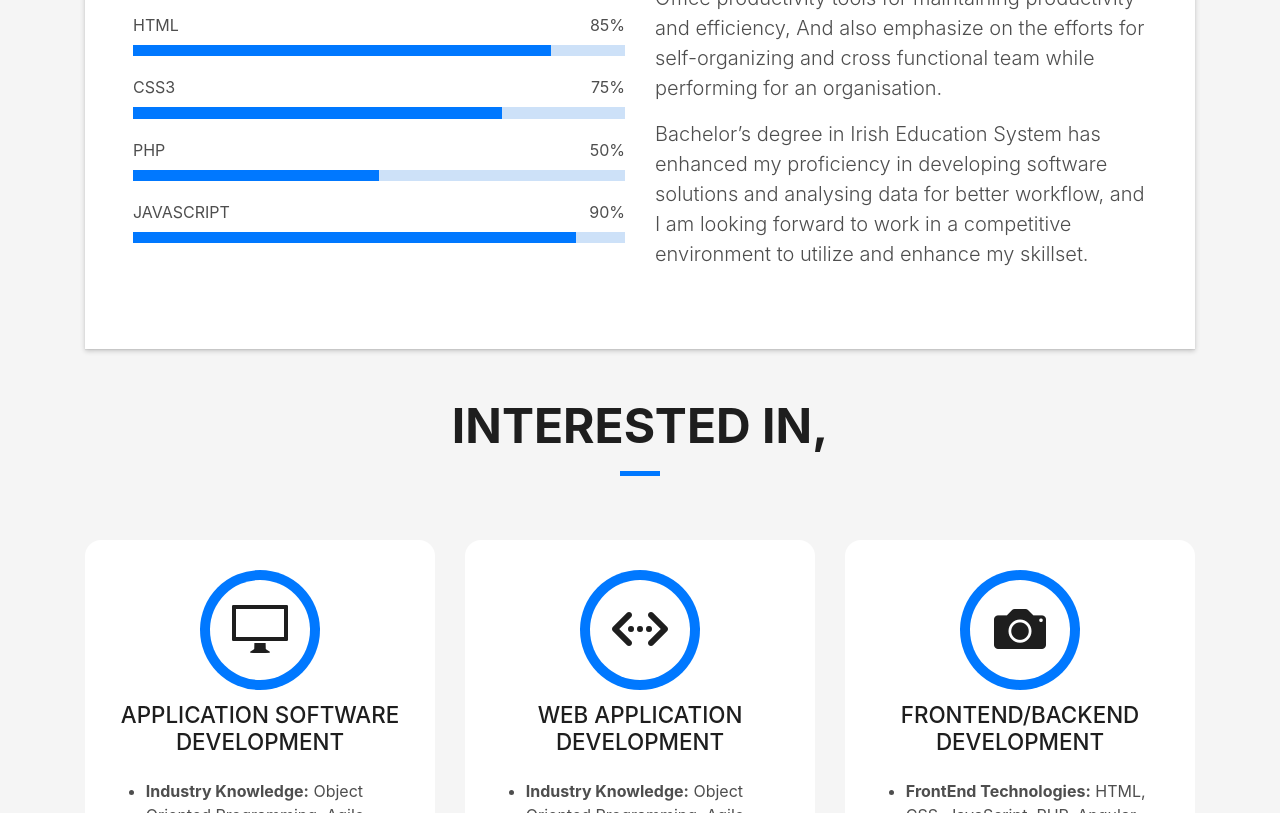
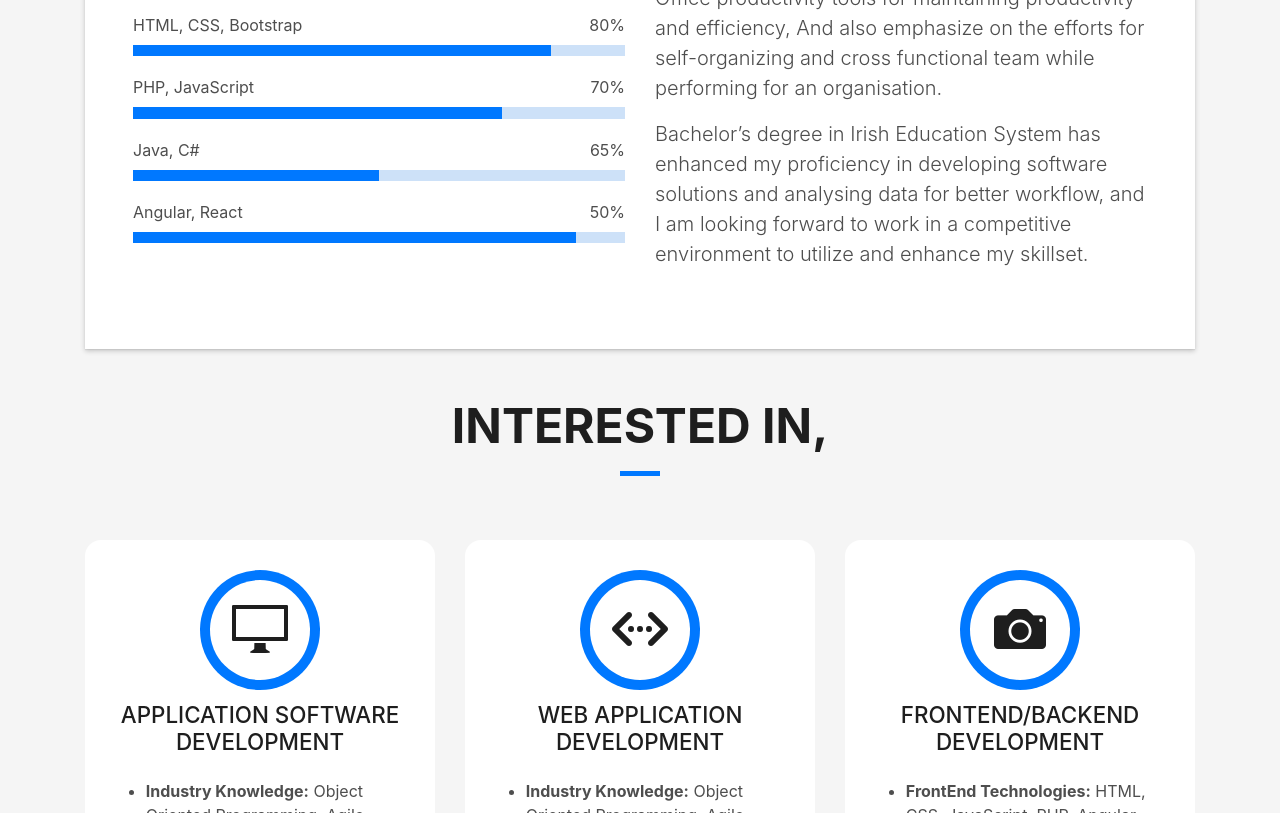
Before and after one commit to Venktesh84/vyanktesh_portfolio, a plain HTML site: page index.html in a window 1280 px wide. Shown: the part 1151-1964 px from the top of the page. Drawn offline with Linux system fonts and the light colour scheme; files whose address does not match are found by name.

Commit message:
Update index.html

```diff
--- a/index.html
+++ b/index.html
@@ -102,22 +102,22 @@
                 </div>
                 <div class="skill-mf">
                   <p class="title-s">Skill</p>
-                  <span>HTML</span> <span class="pull-right">85%</span>
+                  <span>HTML, CSS, Bootstrap</span> <span class="pull-right">80%</span>
                   <div class="progress">
                     <div class="progress-bar" role="progressbar" style="width: 85%;" aria-valuenow="85" aria-valuemin="0"
                       aria-valuemax="100"></div>
                   </div>
-                  <span>CSS3</span> <span class="pull-right">75%</span>
+                  <span>PHP, JavaScript</span> <span class="pull-right">70%</span>
                   <div class="progress">
                     <div class="progress-bar" role="progressbar" style="width: 75%" aria-valuenow="75" aria-valuemin="0"
                       aria-valuemax="100"></div>
                   </div>
-                  <span>PHP</span> <span class="pull-right">50%</span>
+                  <span>Java, C#</span> <span class="pull-right">65%</span>
                   <div class="progress">
                     <div class="progress-bar" role="progressbar" style="width: 50%" aria-valuenow="50" aria-valuemin="0"
                       aria-valuemax="100"></div>
                   </div>
-                  <span>JAVASCRIPT</span> <span class="pull-right">90%</span>
+                  <span>Angular, React</span> <span class="pull-right">50%</span>
                   <div class="progress">
                     <div class="progress-bar" role="progressbar" style="width: 90%" aria-valuenow="90" aria-valuemin="0"
                       aria-valuemax="100"></div>
```
